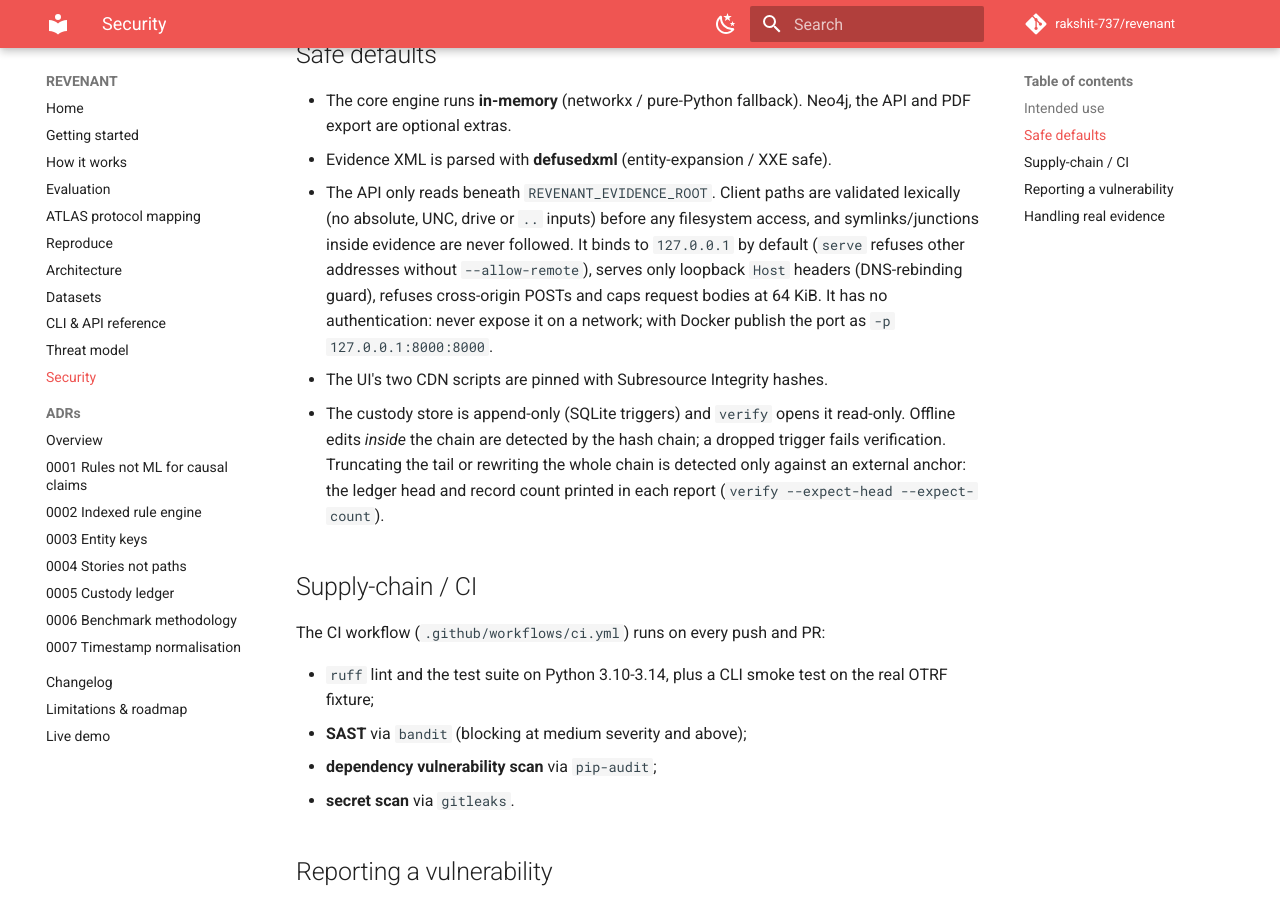
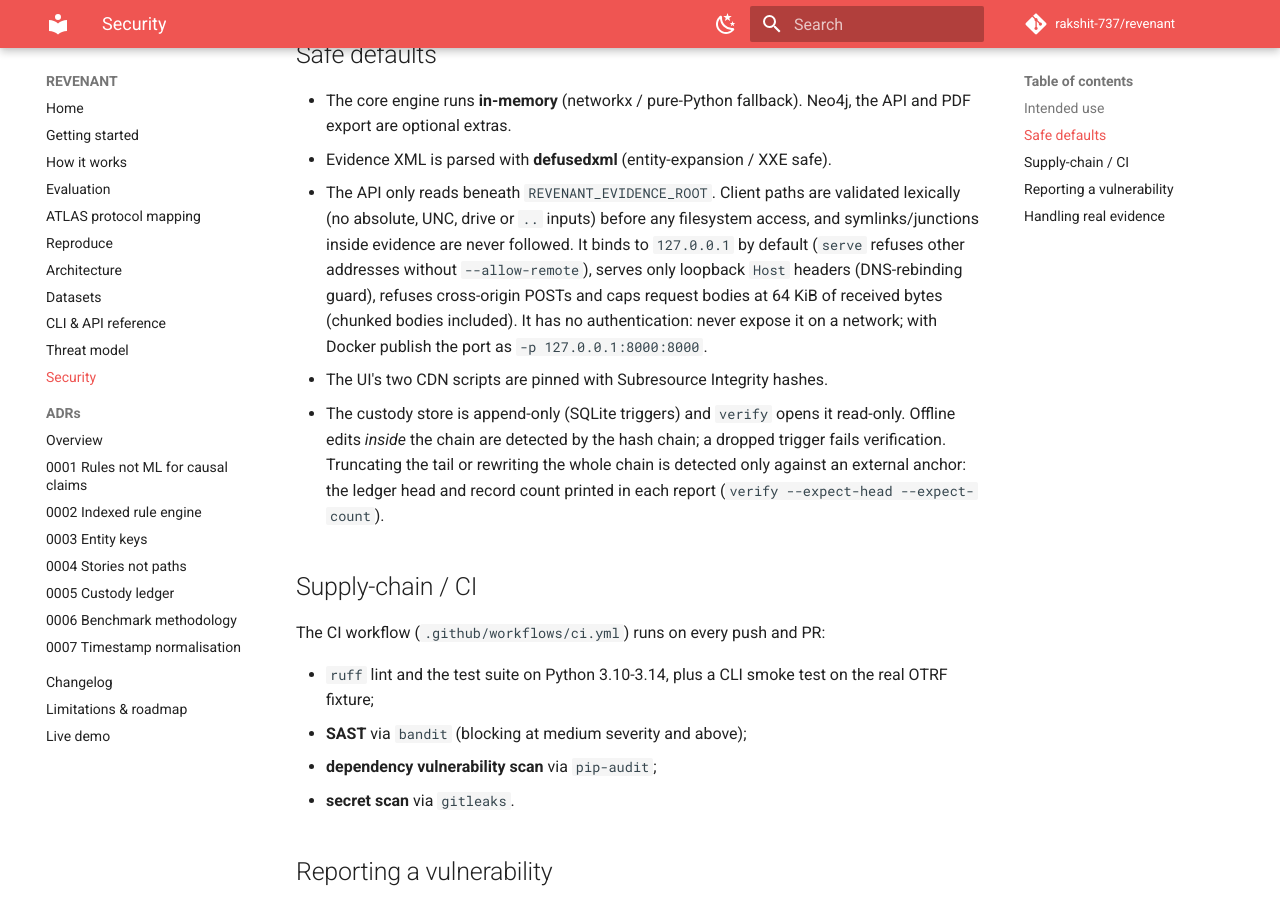
Before and after one commit to rakshit-737/revenant, an MkDocs documentation site: the page built from docs/security.md, in a window 1280 px wide and 900 px high, scrolled down 538 px. Built offline with MkDocs 1.6.1 and Material for MkDocs 9.7.7, drawn with Linux system fonts in a browser that asks for light colours; comment, search, counter and statistics services are not loaded.

Commit message:
docs(security): the body cap counts received bytes, chunked bodies included
Co-Authored-By: Claude <noreply@anthropic.com>

```diff
--- a/SECURITY.md
+++ b/SECURITY.md
@@ -26,7 +26,8 @@ Do not use it against systems or data you are not authorized to examine.
   filesystem access, and symlinks/junctions inside evidence are never followed.
   It binds to `127.0.0.1` by default (`serve` refuses other addresses without
   `--allow-remote`), serves only loopback `Host` headers (DNS-rebinding guard),
-  refuses cross-origin POSTs and caps request bodies at 64 KiB. It has no
+  refuses cross-origin POSTs and caps request bodies at 64 KiB of received bytes
+  (chunked bodies included). It has no
   authentication: never expose it on a network; with Docker publish the port
   as `-p 127.0.0.1:8000:8000`.
 - The UI's two CDN scripts are pinned with Subresource Integrity hashes.
```
